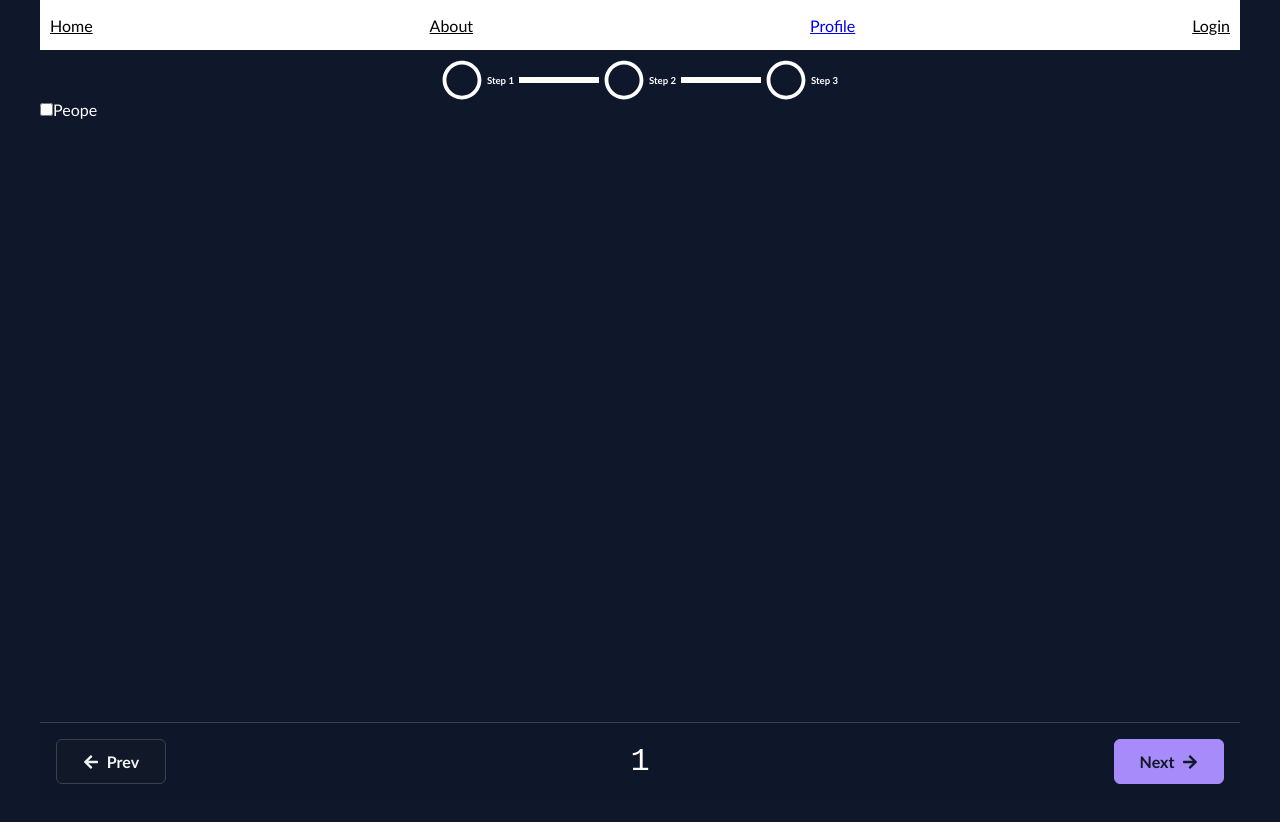
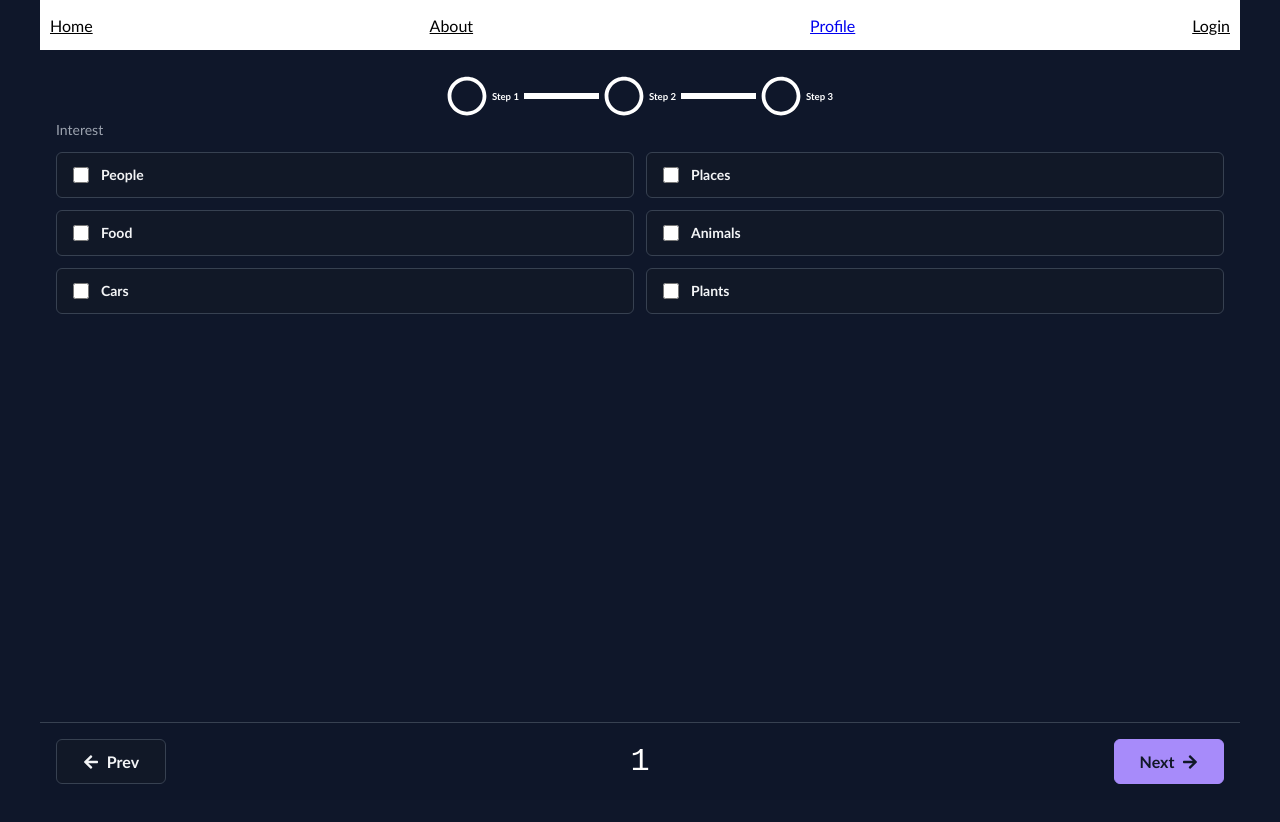
Before and after one commit to abrandon1999/exotic_life_FE, a React (Vite) app: page /profile in a window 1280 px wide. Shown: the top 822 px of the page. Built offline with nearby package versions, Linux system fonts and the light colour scheme.

Commit message:
profleComponent: create InterestSelection component using AI

```diff
--- /dev/null
+++ b/src/components/InterestSelection.module.css
@@ -0,0 +1,71 @@
+.container {
+  width: 100%;
+  margin-top: 0.25rem;
+  margin-bottom: 1.5rem;
+  font-size: 0.875rem;
+  line-height: 1.25rem;
+}
+
+.label {
+  display: block;
+  margin-bottom: 0.75rem;
+  color: rgba(156, 163, 175, 1);
+}
+
+.checkboxGrid {
+  display: grid;
+  grid-template-columns: repeat(2, minmax(0, 1fr));
+  gap: 0.75rem;
+  width: 100%;
+}
+
+.checkboxGroup {
+  display: flex;
+  align-items: center;
+  gap: 0.75rem;
+  min-width: 0;
+  border: 1px solid rgba(55, 65, 81, 1);
+  border-radius: 0.375rem;
+  background-color: rgba(17, 24, 39, 1);
+  color: rgba(243, 244, 246, 1);
+  padding: 0.75rem 1rem;
+  cursor: pointer;
+  transition:
+    background-color 160ms ease,
+    border-color 160ms ease,
+    box-shadow 160ms ease;
+}
+
+.checkboxGroup:hover,
+.checkboxGroup:focus-within {
+  border-color: rgba(167, 139, 250, 1);
+  background-color: rgba(31, 41, 55, 1);
+  box-shadow: 0 0 0 1px rgba(167, 139, 250, 0.18);
+}
+
+.checkboxGroup input {
+  width: 1rem;
+  height: 1rem;
+  flex: 0 0 auto;
+  accent-color: rgba(167, 139, 250, 1);
+  cursor: pointer;
+}
+
+.checkboxGroup span {
+  overflow: hidden;
+  color: rgba(243, 244, 246, 1);
+  font-weight: 600;
+  text-overflow: ellipsis;
+  white-space: nowrap;
+}
+
+.checkboxGroup:has(input:checked) {
+  border-color: rgba(167, 139, 250, 1);
+  background-color: rgba(28, 43, 74, 1);
+}
+
+@media (max-width: 420px) {
+  .checkboxGrid {
+    grid-template-columns: 1fr;
+  }
+}
--- /dev/null
+++ b/src/components/InterestSelection.tsx
@@ -0,0 +1,19 @@
+import styles from "./InterestSelection.module.css";
+
+const interests = ["People", "Places", "Food", "Animals", "Cars", "Plants"];
+
+export default function InterestSelection() {
+  return (
+    <div className={styles.container}>
+      <p className={styles.label}>Interest</p>
+      <div className={styles.checkboxGrid}>
+        {interests.map((interest) => (
+          <label className={styles.checkboxGroup} key={interest}>
+            <input type="checkbox" name="interests" value={interest} />
+            <span>{interest}</span>
+          </label>
+        ))}
+      </div>
+    </div>
+  );
+}
--- a/src/components/ProfileContentTwo.tsx
+++ b/src/components/ProfileContentTwo.tsx
@@ -1,18 +1,9 @@
-import { type CSSProperties } from "react";
+import InterestSelection from "./InterestSelection";
 
 export default function ProfileContentTwo() {
   return (
     <div>
-      <div>
-        <label htmlFor=""></label>
-        <div style={checkBoxGroup}>
-          <input type="checkbox" name="" id="" />
-          <span>Peope</span>
-        </div>
-      </div>
+      <InterestSelection />
     </div>
   );
 }
-const checkBoxGroup: CSSProperties = {
-  display: "flex",
-};
--- a/src/components/ProfileHeader.tsx
+++ b/src/components/ProfileHeader.tsx
@@ -34,7 +34,7 @@ export default function ProfileHeader({ page }: Props) {
 }
 const SIZE = "40";
 const COLOR = "green";
-const LENGTH = "80px";
+const LENGTH = "75px";
 const FONT_SIZE = "0.60rem";
 const MARGINLEFT = "5px";
 const container: CSSProperties = {
--- a/src/routes/profile.tsx
+++ b/src/routes/profile.tsx
@@ -24,6 +24,7 @@ function RouteComponent() {
 }
 
 const container: CSSProperties = {
+  padding: "1rem",
   minHeight: "100vh",
   paddingBottom: "6rem",
 };
```
